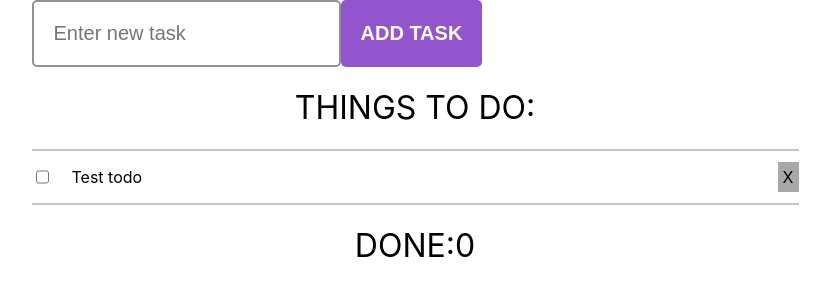
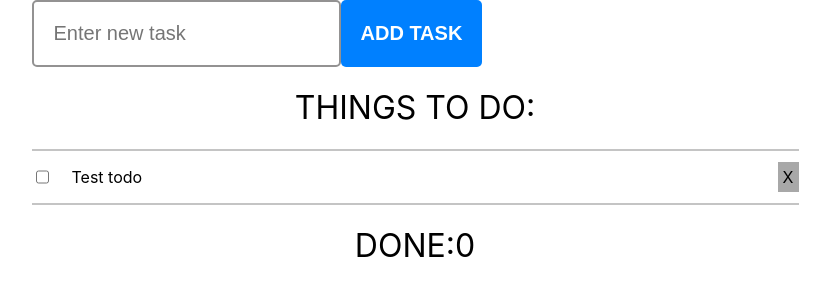
Before and after one commit to Metkiyd/react-todo, a React (Create React App) app: page / in a window 1280 px wide. Shown: the top 300 px of the page, without its empty margins (225-1055 px from the left). Built offline with nearby package versions, Linux system fonts and the light colour scheme.

Commit message:
Revert "Update color"
This reverts commit 3c8172a9d29ca255daa5ff970ad95d671278733f.

```diff
--- a/src/components/Form/styles.module.scss
+++ b/src/components/Form/styles.module.scss
@@ -10,7 +10,7 @@
   }
 
   &__add {
-    background-color: #9255ce;
+    background-color: #0080ff;
     color: white;
     font-size: 20px;
     font-weight: bold;
```
